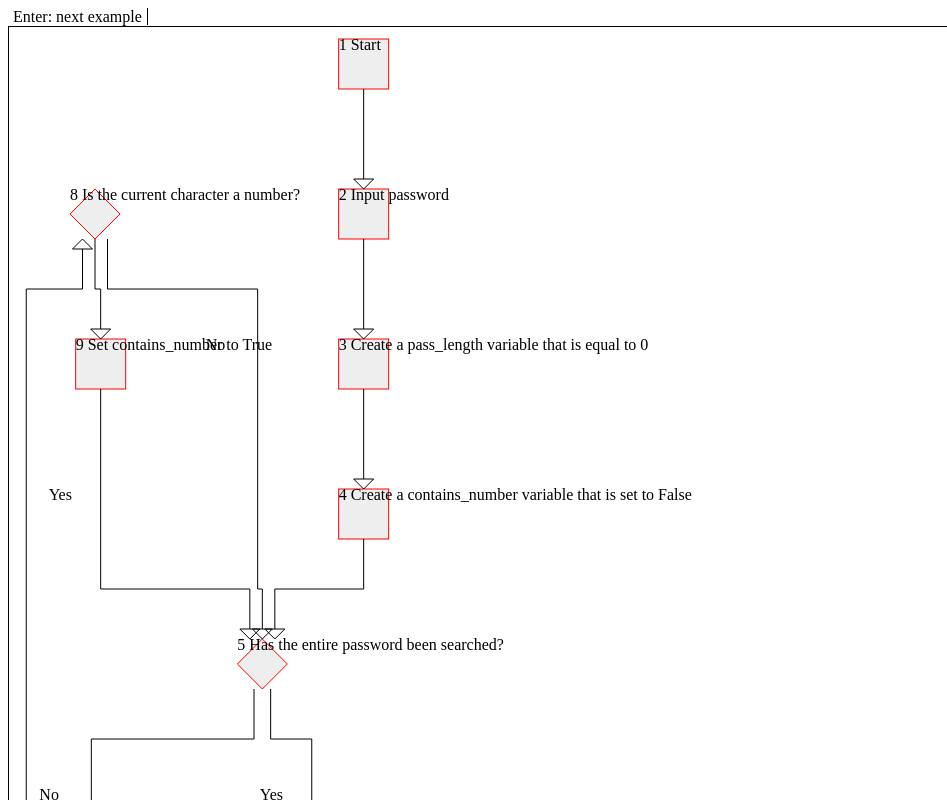
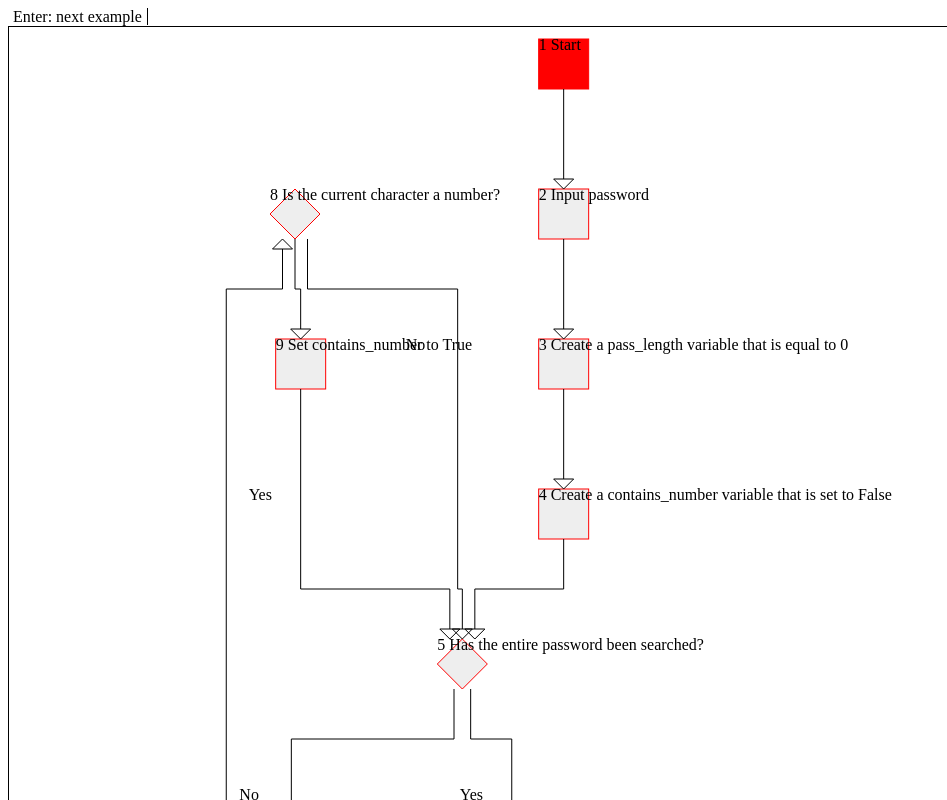
Before and after one commit to wirekang/elk-svg, a website built with Vite: page demo/index.html in a window 1280 px wide. Shown: the top 800 px of the page, without its empty margins (0-947 px from the left). Built offline with nearby package versions, Linux system fonts and the light colour scheme.

Commit message:
fix: rootGroup rerendering

```diff
--- a/demo/src/data.ts
+++ b/demo/src/data.ts
@@ -6,6 +6,7 @@ export const exampleNodes: any = [
         id: "1",
         svg: {
           shape: "rect",
+          classes: ["foo"],
         },
         labels: [
           {
--- a/demo/src/main.ts
+++ b/demo/src/main.ts
@@ -16,6 +16,7 @@ async function go(node: ElkNode) {
   await elk.layout(n);
   elkSvg.render(n);
   setTimeout(() => {
+    n.x = 200;
     elkSvg.render(n);
   }, 1000);
 }
--- a/demo/src/style.css
+++ b/demo/src/style.css
@@ -27,3 +27,7 @@
   border-right: 1px solid black;
   padding: 0 5px;
 }
+
+.foo > rect {
+  fill: red;
+}
--- a/src/elk-svg.ts
+++ b/src/elk-svg.ts
@@ -147,22 +147,24 @@ export class ElkSvg {
     if (ee2.id) {
       this.renderContxt.groupRegistryForDeletion.delete(ee2.id);
     }
-    const gde = this.renderGroup(ee2);
+    const gde = this.renderGroup(ee2.id);
     const cn = component.name as "node" | "edge" | "port" | "label";
-    gde.classList.add(this.classnames[`${cn}Group`]);
+    gde.setAttribute(
+      "class",
+      [this.classnames[`${cn}Group`], ...(ee2.svg?.classes ?? [])].join(" "),
+    );
     if (ee2.id && this.idAttribute) {
       gde.setAttribute(this.idAttribute, ee2.id);
     }
     transform(gde, { translate: ee2 as any });
     const cde = this.renderComponent(component, ee2, gde);
     if (cde) {
-      cde.classList.add(this.classnames[`${cn}Component`]);
+      cde.setAttribute("class", this.classnames[`${cn}Component`]);
     }
     return gde;
   }
 
-  private renderGroup(ee: ElkSvgElement): SVGGElement {
-    const id = ee.id;
+  private renderGroup(id: string | undefined): SVGGElement {
     if (!id) {
       const de = svg("g");
       this.volatileElements.push(de);
@@ -172,6 +174,11 @@ export class ElkSvg {
 
     const existing = this.groupRegistry.getOrNull(id);
     if (existing !== null) {
+      if (this.renderContxt.parentId === null) {
+        // This node is root. No need to check parent changing.
+        return existing as any;
+      }
+
       const parentIdCheck = this.parentIdChecker.check(id, this.renderContxt.parentId);
       switch (parentIdCheck) {
         case Check.new:
```
